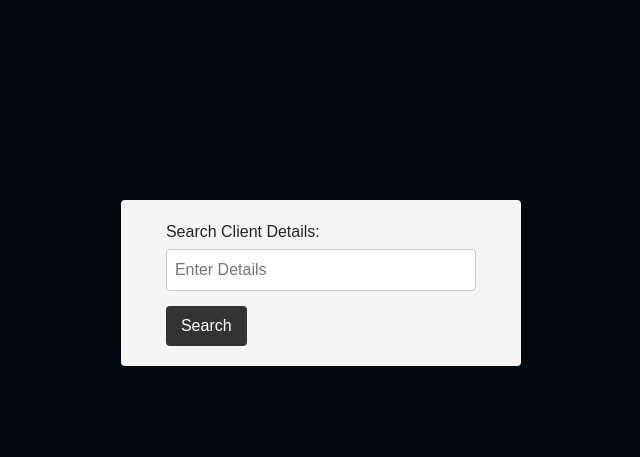
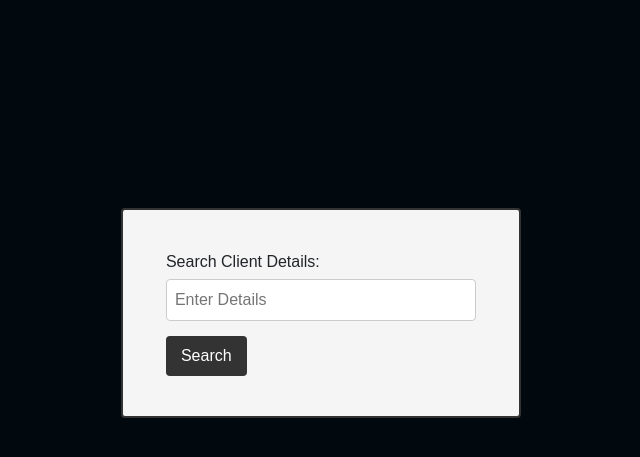
Before and after one commit to gurleen-kaurr/ClientDiary, a Django app: page / in a window 1280 px wide. Shown: the part 175-632 px from the top of the page, without its empty margins (319-959 px from the left). Run offline with Django 3.2, Linux system fonts and the light colour scheme; some libraries are stand-ins or nearby versions.

Commit message:
Update index.html

```diff
--- a/templates/index.html
+++ b/templates/index.html
@@ -1,8 +1,8 @@
 {% extends "base.html"%}
 
 {% block start %}
-
-    <div class="search-container">
+<div class="container d-flex justify-content-center align-items-center" style="height: 100vh;">
+<div class="search-container" style="border: 2px solid #333; padding: 40px; margin: 30px auto;">
     <form action="/search/" method="get">
         {% csrf_token %}
         <label for="name">Search Client Details: </label>
@@ -10,6 +10,6 @@
         <button type="submit">Search</button>
     </form>
 </div>
-
+</div>
 
 {% endblock %}
```
Lines whose indentation alone changed are shown as unchanged.
